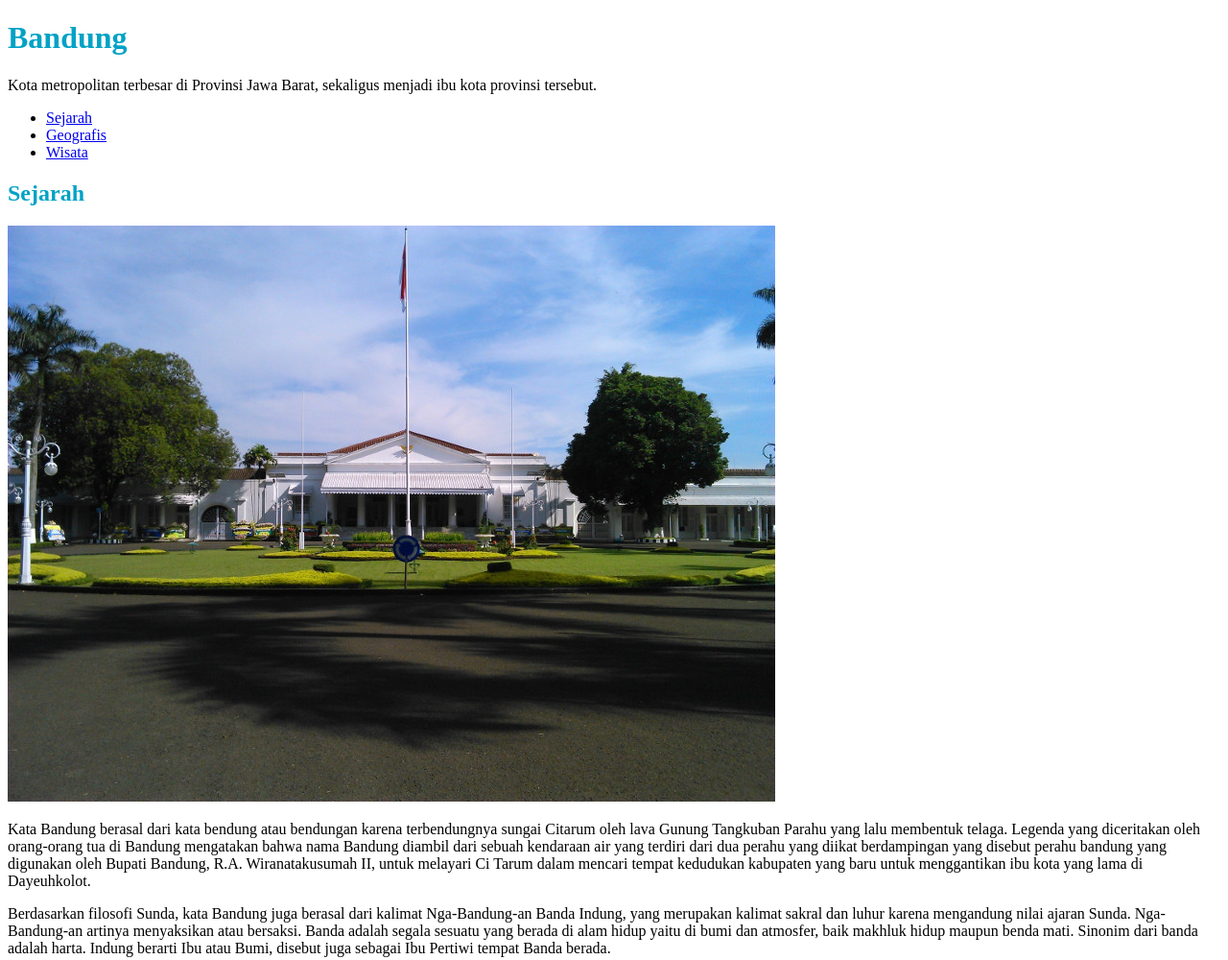
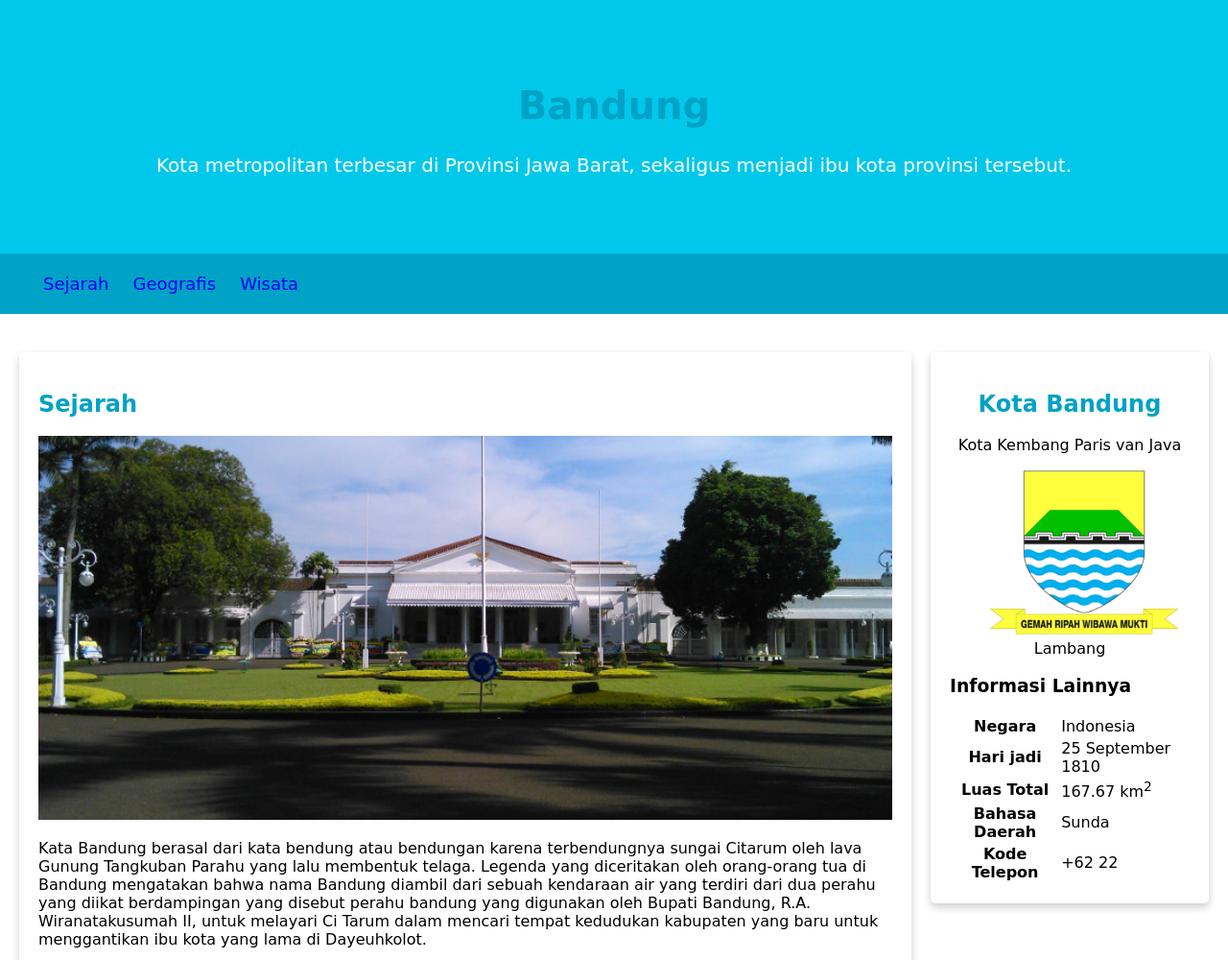
Before and after one commit to ikhsanmuhamad22/dicoding-course, a plain HTML site: page belajar dasar pemrograman web/web dasar/index.html in a window 1280 px wide. Shown: the top 1000 px of the page at 96% size. Drawn offline with Linux system fonts and the light colour scheme; a web font is replaced by a local one.

Commit message:
web dasar: css advance

```diff
--- a/belajar dasar pemrograman web/web dasar/index.html
+++ b/belajar dasar pemrograman web/web dasar/index.html
@@ -2,29 +2,39 @@
 <html>
   <head>
     <meta charset="utf-8" />
+    <meta name="viewport" content="width=device-width, initial-scale=1.0" />
     <title>Bandung kota kembang</title>
     <link rel="stylesheet" href="styles/style.css" />
+    <link rel="preconnect" href="https://fonts.googleapis.com" />
+    <link rel="preconnect" href="https://fonts.gstatic.com" crossorigin />
+    <link
+      href="https://fonts.googleapis.com/css2?family=Playwrite+GB+S:ital,wght@0,100..400;1,100..400&display=swap"
+      rel="stylesheet"
+    />
   </head>
   <body>
     <header>
+      <div class="jumbotron">
         <h1>Bandung</h1>
         <p>
-        Kota metropolitan terbesar di Provinsi Jawa Barat, sekaligus menjadi ibu
-        kota provinsi tersebut.
+          Kota metropolitan terbesar di Provinsi Jawa Barat, sekaligus menjadi
+          ibu kota provinsi tersebut.
         </p>
-
+      </div>
+      <nav>
         <ul>
           <li><a href="#sejarah">Sejarah</a></li>
           <li><a href="#geografis">Geografis</a></li>
           <li><a href="#wisata">Wisata</a></li>
         </ul>
+      </nav>
     </header>
 
     <main>
-      <div>
-        <article>
+      <div id="content">
+        <article class="card">
           <h2 id="sejarah">Sejarah</h2>
-          <img src="image/history.jpg" alt="Sejarah" />
+          <img src="image/history.jpg" alt="Sejarah" class="featured-image" />
           <p>
             Kata Bandung berasal dari kata bendung atau bendungan karena
             terbendungnya sungai Citarum oleh lava Gunung Tangkuban Parahu yang
@@ -47,9 +57,13 @@
           </p>
         </article>
 
-        <article>
+        <article class="card">
           <h2 id="geografis">Geografis</h2>
-          <img src="image/geografis.jpg" alt="Geografis" />
+          <img
+            src="image/geografis.jpg"
+            alt="Geografis"
+            class="featured-image"
+          />
           <p>
             Kota Bandung dikelilingi oleh pegunungan, sehingga bentuk morfologi
             wilayahnya bagaikan sebuah mangkok raksasa, secara geografis kota
@@ -68,7 +82,7 @@
           </p>
         </article>
 
-        <article>
+        <article class="card">
           <h2 id="wisata">Wisata</h2>
 
           <p>
@@ -81,7 +95,11 @@
 
           <section>
             <h3>Farm House Lembang</h3>
-            <img src="image/farm-house.jpg" alt="Farm House" />
+            <img
+              src="image/farm-house.jpg"
+              alt="Farm House"
+              class="featured-image"
+            />
             <p>
               Berada di jalur utama Bandung-Lembang, Farm House menjadi objek
               wisata yang tidak pernah sepi pengunjung. Selain karena letaknya
@@ -91,7 +109,7 @@
           </section>
           <section>
             <h3>Observatorium Bosscha</h3>
-            <img src="image/bosscha.jpg" alt="Bosscha" />
+            <img src="image/bosscha.jpg" alt="Bosscha" class="featured-image" />
             <p>
               Memiliki beberapa teleskop, antara lain, Refraktor Ganda Zeiss,
               Schmidt Bimasakti, Refraktor Bamberg, Cassegrain GOTO, dan
@@ -109,18 +127,17 @@
       </div>
 
       <aside>
-        <section>
+        <article class="profil card">
+          <header>
             <h2>Kota Bandung</h2>
             <p>Kota Kembang Paris van Java</p>
             <figure>
               <img src="image/bandung.png" />
               <figcaption>Lambang</figcaption>
             </figure>
-        </section>
-      </aside>
+          </header>
           <section>
             <h3>Informasi Lainnya</h3>
-
             <table>
               <tr>
                 <th>Negara</th>
@@ -144,9 +161,11 @@
               </tr>
             </table>
           </section>
+        </article>
+      </aside>
+    </main>
     <footer>
       <p>Belejar dasar pemrograman web, dicoding academy</p>
     </footer>
-    </main>
   </body>
 </html>
--- a/belajar dasar pemrograman web/web dasar/styles/style.css
+++ b/belajar dasar pemrograman web/web dasar/styles/style.css
@@ -1,5 +1,11 @@
+* {
+  box-sizing: border-box;
+}
+
 body {
-  font-family: 'Times New Roman', Times, serif;
+  font-family: 'Playwrite GB S', cursive;
+  margin: 0;
+  padding: 0;
 }
 
 h1,
@@ -12,3 +18,83 @@ footer {
   color: white;
   background-color: #00a2c6;
 }
+
+nav a {
+  font-size: 18px;
+  font-weight: 400;
+  text-decoration: none;
+}
+
+nav a:hover {
+  font-weight: bold;
+}
+
+nav li {
+  display: inline;
+  list-style-type: none;
+  margin-right: 20px;
+}
+
+header {
+  display: inline;
+}
+
+nav {
+  background-color: #00a2c6;
+  padding: 5px;
+  position: sticky;
+  top: 0;
+}
+
+main {
+  padding: 20px;
+  overflow: auto;
+}
+
+.profil header {
+  text-align: center;
+}
+.profil img {
+  max-width: 200px;
+}
+
+.featured-image {
+  width: 100%;
+  max-height: 400px;
+  object-fit: cover;
+  object-position: center;
+}
+
+.card {
+  box-shadow: 0 4px 8px 0 rgba(0, 0, 0, 0.2);
+  border-radius: 5px;
+  padding: 20px;
+  margin-top: 20px;
+}
+
+.jumbotron {
+  font-size: 20px;
+  padding: 60px;
+  background-color: #00c8eb;
+  text-align: center;
+  color: white;
+}
+
+#content {
+  float: left;
+  width: 75%;
+}
+
+aside {
+  float: right;
+  width: 25%;
+  padding-left: 20px;
+}
+
+@media screen and (max-width: 1000px) {
+  #content,
+  aside {
+    width: 100%;
+    padding: 0;
+  }
+}
```
Lines whose indentation alone changed are shown as unchanged.
